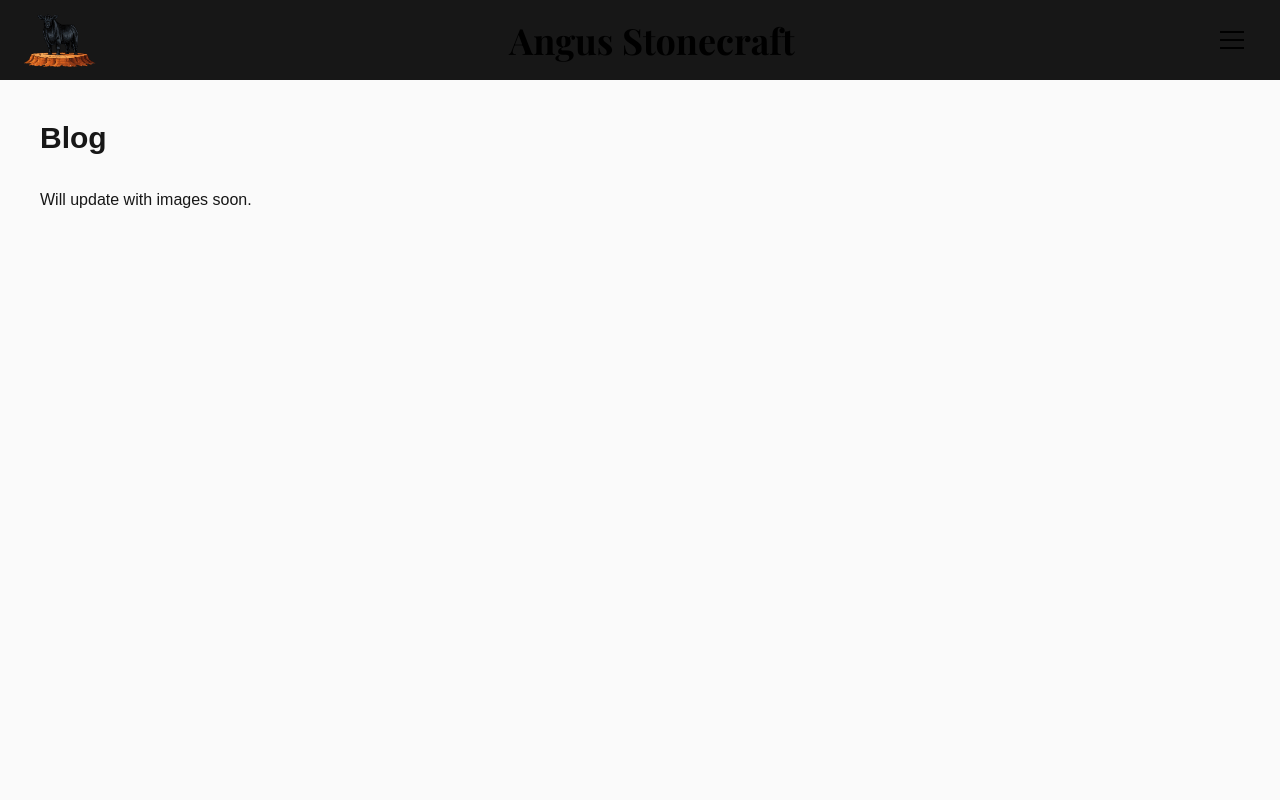
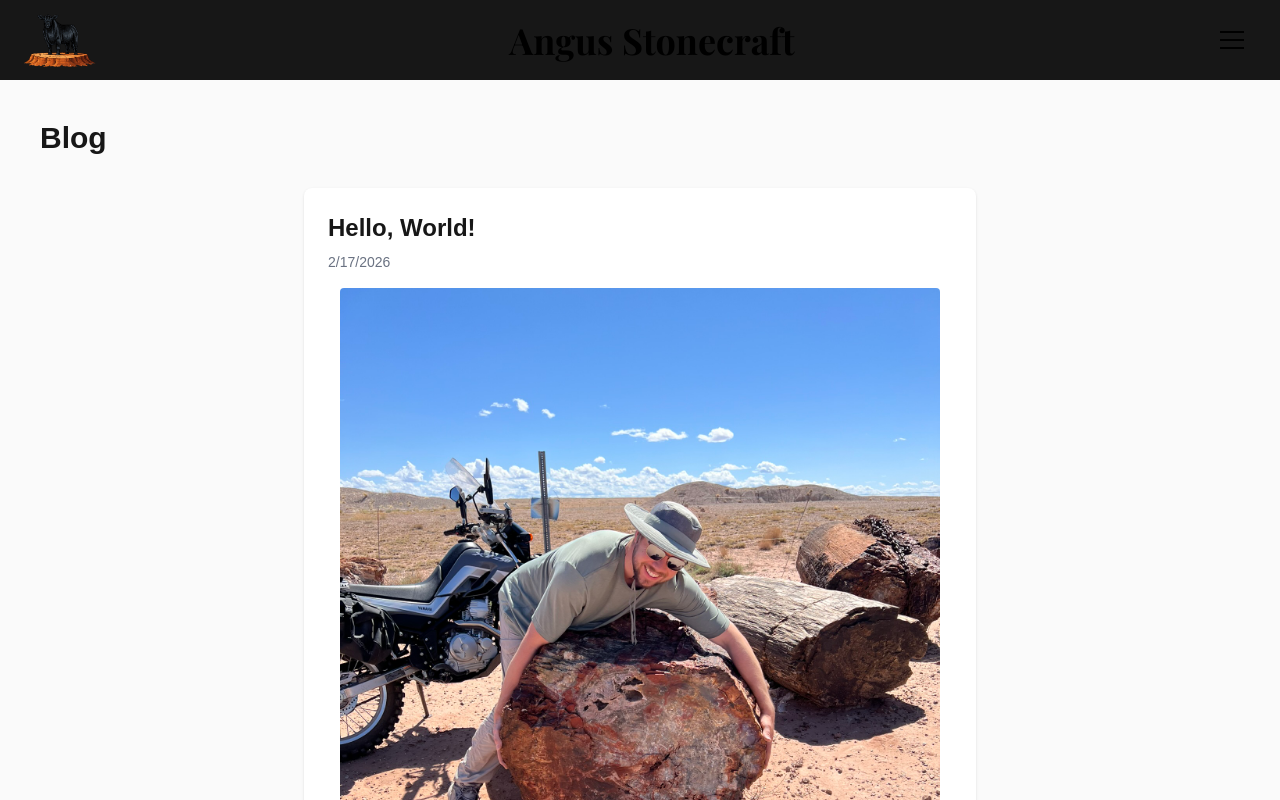
Before and after one commit to angusstonecraft/angus-stonecraft, a Next.js app: page /blog in a window 1280 px wide. Shown: the top 800 px of the page. Built offline with nearby package versions, Linux system fonts and the light colour scheme; a web font is replaced by a local one.

Commit message:
Tackled blog section. Added first post and routed this to rotating display

```diff
--- a/app/RotatingGalleryDisplay.tsx
+++ b/app/RotatingGalleryDisplay.tsx
@@ -1,14 +1,37 @@
 "use client";
-import React, { useState } from "react";
+import React, { useState, useEffect } from "react";
 import Image from "next/image";
+import Link from "next/link";
 import { galleryImages, GalleryImage } from "./gallery/galleryData";
+import { blogPosts } from "./blog/blogData";
 
 export default function RotatingGalleryDisplay() {
   const [current, setCurrent] = useState(0);
-  const images = galleryImages;
+  // Find the most recent blog post (by date)
+  const mostRecentBlog = blogPosts.length > 0 ? [...blogPosts].sort((a, b) => new Date(b.date).getTime() - new Date(a.date).getTime())[0] : null;
+  // Add the most recent blog post as a gallery image (if it exists)
+  const blogImage = mostRecentBlog
+    ? {
+        id: 'blog-latest',
+        src: mostRecentBlog.image,
+        alt: mostRecentBlog.title,
+        description: '',
+        width: 600,
+        height: 340,
+        isBlog: true,
+      }
+    : null;
+  const images = blogImage ? [blogImage, ...galleryImages] : galleryImages;
   const total = images.length;
   const goPrev = () => setCurrent((prev) => (prev === 0 ? total - 1 : prev - 1));
   const goNext = () => setCurrent((prev) => (prev === total - 1 ? 0 : prev + 1));
+  // Auto-advance every 6 seconds
+  useEffect(() => {
+    const interval = setInterval(() => {
+      setCurrent((prev) => (prev === total - 1 ? 0 : prev + 1));
+    }, 4500); // 6000ms = 6 seconds
+    return () => clearInterval(interval);
+  }, [total]);
   // Title always visible now, so no hover state needed
 
   return (
@@ -24,9 +47,12 @@ export default function RotatingGalleryDisplay() {
           <span className="text-5xl text-white select-none">&#8592;</span>
         </button>
         {/* Image */}
-        <div
+        {images[current].isBlog ? (
+          <Link
+            href="/blog"
             className="w-full flex justify-center items-center overflow-hidden rounded-lg shadow-lg"
             style={{ background: "#fff", minHeight: 280 }}
+            aria-label="Go to blog"
           >
             <Image
               src={images[current].src}
@@ -36,7 +62,24 @@ export default function RotatingGalleryDisplay() {
               className="object-contain max-h-[280px] transition-all duration-500"
               priority
             />
-        </div>
+          </Link>
+        ) : (
+          <Link
+            href="/gallery"
+            className="w-full flex justify-center items-center overflow-hidden rounded-lg shadow-lg"
+            style={{ background: "#fff", minHeight: 280 }}
+            aria-label="Go to gallery"
+          >
+            <Image
+              src={images[current].src}
+              alt={images[current].alt}
+              width={images[current].width}
+              height={images[current].height}
+              className="object-contain max-h-[280px] transition-all duration-500"
+              priority
+            />
+          </Link>
+        )}
         {/* Right Arrow */}
         <button
           aria-label="Next image"
--- /dev/null
+++ b/app/blog/blogData.ts
@@ -0,0 +1,18 @@
+// Blog post data structure for easy management and rendering
+export type BlogPost = {
+  title: string;
+  date: string; // ISO format
+  image: string; // path to image in public/
+  content: string; // can be markdown or plain text
+};
+
+export const blogPosts: BlogPost[] = [
+  // Example post
+  {
+    title: "Hello, World!",
+    date: "2026-02-17T09:00:00Z",
+    image: "/log.jpeg",
+    content: `Welcome to the blog! I plan to update this blog with ongoing projects, upcoming events and anything else that crosses my mind so stay tuned. Pictured is me hugging (petrified) trees at Dobell's Ranch in AZ, as one does!`,
+  },
+  // Add more posts here
+];
--- a/app/blog/page.tsx
+++ b/app/blog/page.tsx
@@ -1,8 +1,28 @@
+import Image from "next/image";
+import { blogPosts } from "./blogData";
+
 export default function Blog() {
   return (
     <main className="min-h-screen p-10">
       <h1 className="text-3xl font-bold mb-8">Blog</h1>
-      <p>Will update with images soon.</p>
+      <div className="flex flex-col gap-12">
+        {blogPosts.map((post, idx) => (
+          <article key={idx} className="bg-white rounded-lg shadow p-6 max-w-2xl mx-auto">
+            <h2 className="text-2xl font-semibold mb-2">{post.title}</h2>
+            <div className="text-gray-500 text-sm mb-4">{new Date(post.date).toLocaleDateString()}</div>
+            <div className="mb-4 flex justify-center">
+              <Image
+                src={post.image}
+                alt={post.title}
+                width={600}
+                height={340}
+                className="object-contain rounded"
+              />
+            </div>
+            <div className="text-lg whitespace-pre-line">{post.content}</div>
+          </article>
+        ))}
+      </div>
     </main>
   );
 }
--- a/app/gallery/galleryData.ts
+++ b/app/gallery/galleryData.ts
@@ -6,6 +6,7 @@ export interface GalleryImage {
   description: string;
   width: number;
   height: number;
+  isBlog?: boolean;
 }
 
 export const galleryImages: GalleryImage[] = [
```
Also changed, not shown: public/log.JPEG (added). Lines whose indentation alone changed are shown as unchanged.
